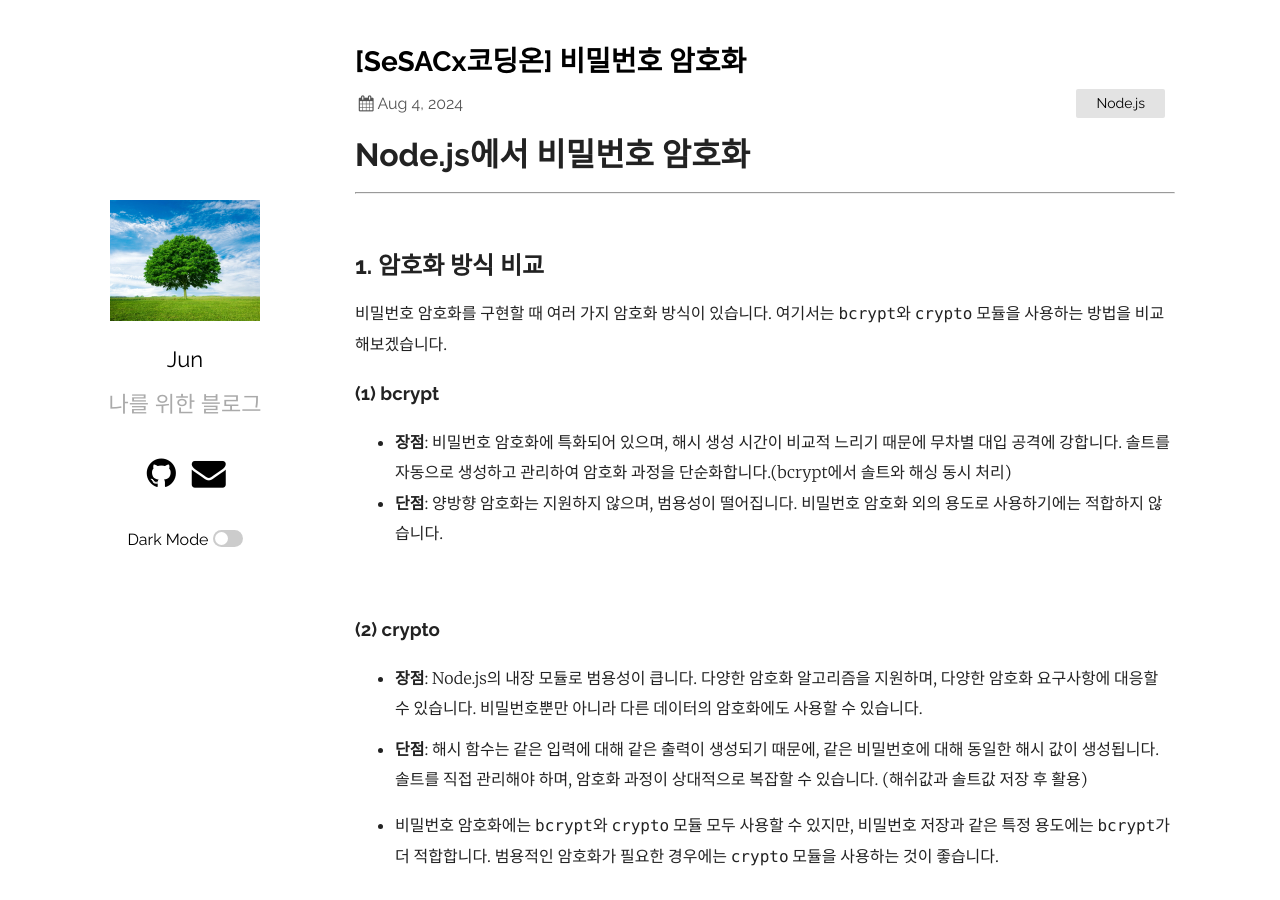
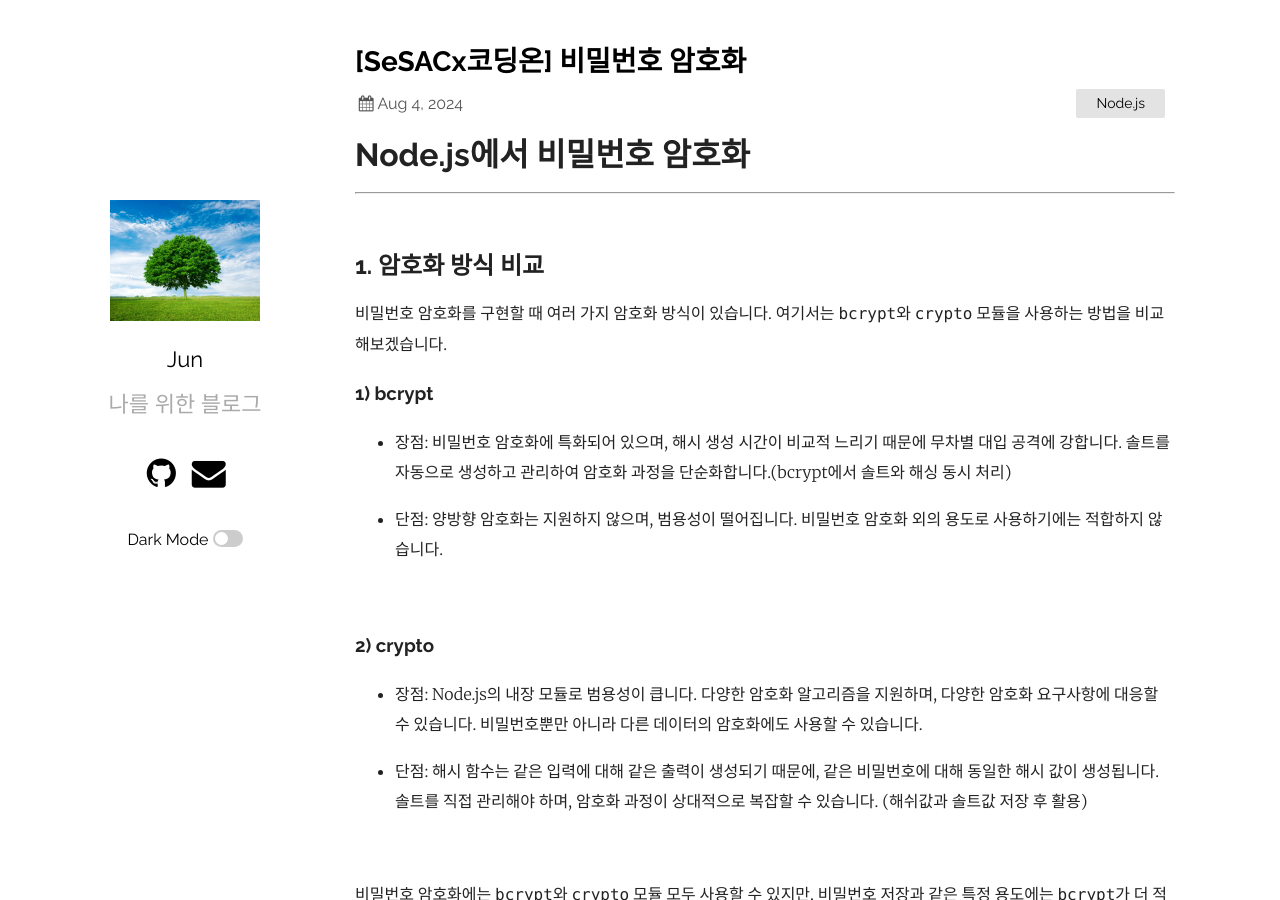
Before and after one commit to ymind14563/ymind14563.github.io, a Jekyll site: the page built from _posts/2024-08-04-blog(2).markdown, in a window 1280 px wide and 900 px high. Built offline with Jekyll 4.4.1, drawn with Linux system fonts in a browser that asks for light colours; part of the change alters nothing that is shown.

Commit message:
edit blog

```diff
--- a/_posts/2024-08-04-blog(2).markdown
+++ b/_posts/2024-08-04-blog(2).markdown
@@ -14,20 +14,23 @@ categories: Node.js
 
 비밀번호 암호화를 구현할 때 여러 가지 암호화 방식이 있습니다. 여기서는 `bcrypt`와 `crypto` 모듈을 사용하는 방법을 비교해보겠습니다.
 
-### (1) bcrypt
+### 1) bcrypt
 
-- **장점**: 비밀번호 암호화에 특화되어 있으며, 해시 생성 시간이 비교적 느리기 때문에 무차별 대입 공격에 강합니다. 솔트를 자동으로 생성하고 관리하여 암호화 과정을 단순화합니다.(bcrypt에서 솔트와 해싱 동시 처리)
-- **단점**: 양방향 암호화는 지원하지 않으며, 범용성이 떨어집니다. 비밀번호 암호화 외의 용도로 사용하기에는 적합하지 않습니다.
+- 장점: 비밀번호 암호화에 특화되어 있으며, 해시 생성 시간이 비교적 느리기 때문에 무차별 대입 공격에 강합니다. 솔트를 자동으로 생성하고 관리하여 암호화 과정을 단순화합니다.(bcrypt에서 솔트와 해싱 동시 처리)
+
+- 단점: 양방향 암호화는 지원하지 않으며, 범용성이 떨어집니다. 비밀번호 암호화 외의 용도로 사용하기에는 적합하지 않습니다.
 
 <br>
 
-### (2) crypto
+### 2) crypto
 
-- **장점**: Node.js의 내장 모듈로 범용성이 큽니다. 다양한 암호화 알고리즘을 지원하며, 다양한 암호화 요구사항에 대응할 수 있습니다. 비밀번호뿐만 아니라 다른 데이터의 암호화에도 사용할 수 있습니다.
-- **단점**: 해시 함수는 같은 입력에 대해 같은 출력이 생성되기 때문에, 같은 비밀번호에 대해 동일한 해시 값이 생성됩니다. 솔트를 직접 관리해야 하며, 암호화 과정이 상대적으로 복잡할 수 있습니다. (해쉬값과 솔트값 저장 후 활용)
+- 장점: Node.js의 내장 모듈로 범용성이 큽니다. 다양한 암호화 알고리즘을 지원하며, 다양한 암호화 요구사항에 대응할 수 있습니다. 비밀번호뿐만 아니라 다른 데이터의 암호화에도 사용할 수 있습니다.
 
+- 단점: 해시 함수는 같은 입력에 대해 같은 출력이 생성되기 때문에, 같은 비밀번호에 대해 동일한 해시 값이 생성됩니다. 솔트를 직접 관리해야 하며, 암호화 과정이 상대적으로 복잡할 수 있습니다. (해쉬값과 솔트값 저장 후 활용)
 
-- 비밀번호 암호화에는 `bcrypt`와 `crypto` 모듈 모두 사용할 수 있지만, 비밀번호 저장과 같은 특정 용도에는 `bcrypt`가 더 적합합니다. 범용적인 암호화가 필요한 경우에는 `crypto` 모듈을 사용하는 것이 좋습니다.
+<br>
+
+비밀번호 암호화에는 `bcrypt`와 `crypto` 모듈 모두 사용할 수 있지만, 비밀번호 저장과 같은 특정 용도에는 `bcrypt`가 더 적합합니다. 범용적인 암호화가 필요한 경우에는 `crypto` 모듈을 사용하는 것이 좋습니다.
 
 <br>
 
@@ -35,6 +38,7 @@ categories: Node.js
 
 ### 1) 솔트의 정의
 - 솔트(Salt)는 암호화를 강화하기 위해 사용되는 임의의 데이터입니다. 솔트는 비밀번호와 결합하여 해시 함수에 입력되며, 동일한 비밀번호라도 솔트가 다르면 다른 해시 값을 생성하게 됩니다.
+
 - 이를 통해 레인보우 테이블 공격과 같은 사전 공격을 방지할 수 있습니다. 같은 비밀번호를 가진 사용자들도 솔트를 사용하면 각각 다른 솔트 값을 가지므로 서로 다른 해시 값을 가지게 되어 보안성이 높아집니다.
 
 <br>
```
